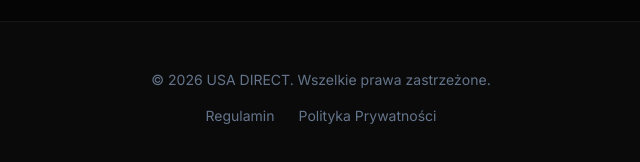
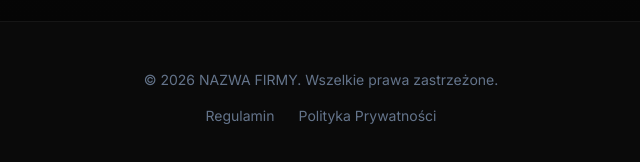
Before and after one commit to erly2bz/import-aut, a plain HTML site: page index.html in a window 1280 px wide. Shown: the part 4573-4735 px from the top of the page, 319-959 px from the left. Drawn offline with nearby package versions, Linux system fonts and the light colour scheme.

Commit message:
Update index.html

```diff
--- a/index.html
+++ b/index.html
@@ -926,7 +926,7 @@
     <!-- Footer -->
     <footer class="border-t border-white/5 py-12 text-center text-slate-500 text-sm">
         <div class="max-w-7xl mx-auto px-4">
-            <p>&copy; 2026 USA DIRECT. Wszelkie prawa zastrzeżone.</p>
+            <p>&copy; 2026 NAZWA FIRMY. Wszelkie prawa zastrzeżone.</p>
             <div class="mt-4 flex justify-center space-x-6">
                 <a href="#" class="hover:text-white transition-colors">Regulamin</a>
                 <a href="#" class="hover:text-white transition-colors">Polityka Prywatności</a>
```
